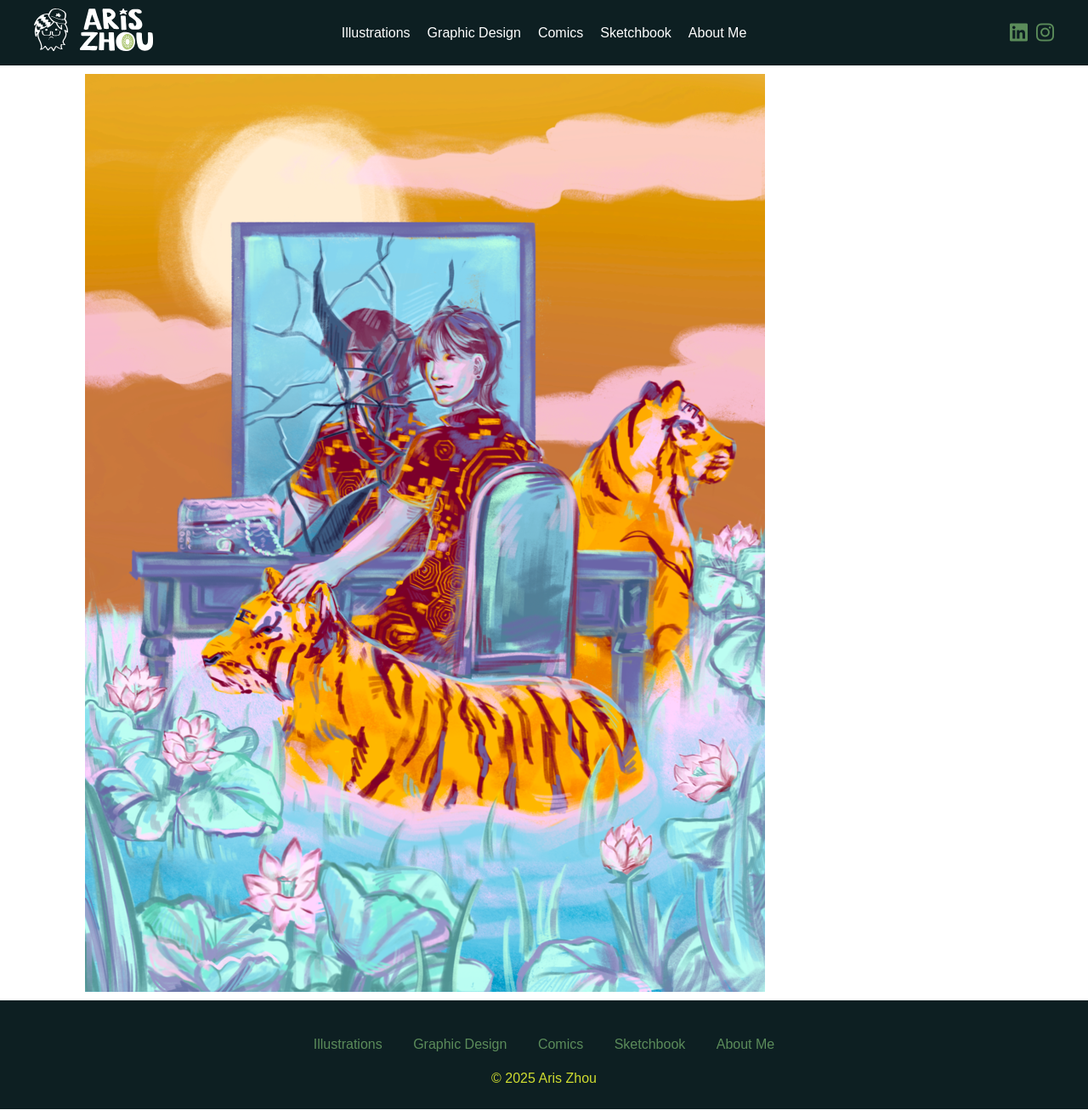
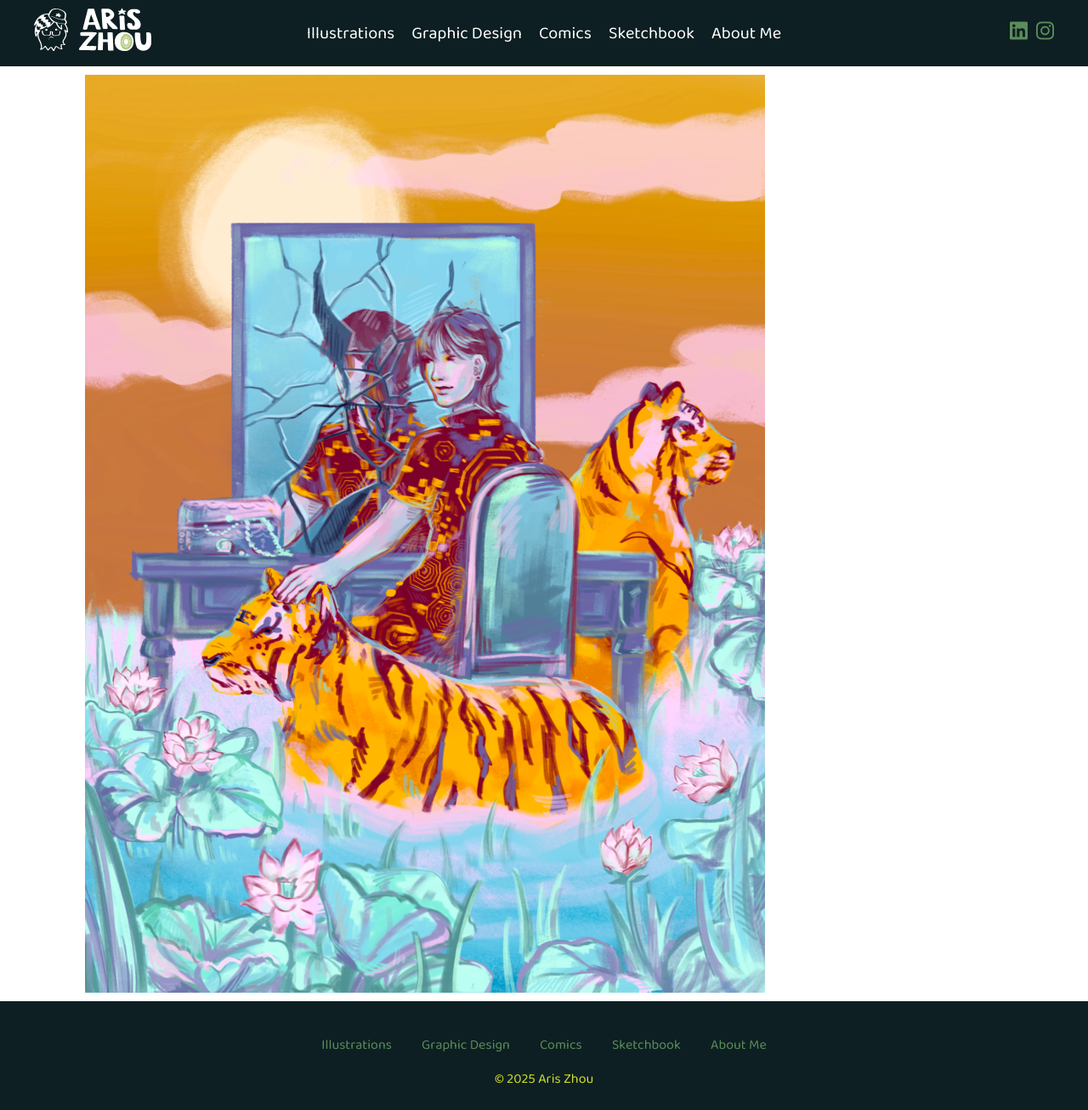
Before and after one commit to ArisHZhou/Portfolio, a Jekyll site: the page built from pages/visdev.html, in a window 1280 px wide. Shown: the whole page at 85% size. Built offline with Jekyll 4.4.1, drawn with Linux system fonts in a browser that asks for light colours; nearby versions of some CDN libraries.

Commit message:
font change baloo

```diff
--- a/_sass/_navigation.scss
+++ b/_sass/_navigation.scss
@@ -44,7 +44,7 @@
 .nav-link {
   color: white;
   text-decoration: none;
-  font-size: 1.6rem;
+  font-size: 2rem;
   transition: color 0.2s;
 
   &:hover {
--- a/_sass/_typography.scss
+++ b/_sass/_typography.scss
@@ -2,8 +2,10 @@
 @use 'variables';
 @use 'mixins';
 
+@import url('https://fonts.googleapis.com/css2?family=Baloo+2:wght@400;700&display=swap');
+
 body {
-  font-family: map.get(variables.$font-families, primary);
+  font-family: map.get(variables.$font-families, aris);
   font-size: map.get(variables.$font-sizes, base);
   line-height: 1.5;
   color: map.get(map.get(variables.$colors, neutral), gray-500);
--- a/_sass/_variables.scss
+++ b/_sass/_variables.scss
@@ -20,7 +20,8 @@ $colors: (
 $font-families: (
   primary: ('Arial', sans-serif),
   secondary: ('Georgia', serif),
-  mono: ('Courier New', monospace)
+  mono: ('Courier New', monospace),
+  aris: ('Baloo 2', sans-serif),
 );
 
 $font-sizes: (
```
Also changed, not shown: assets/images/logos/aris_logo.gif (added), assets/images/logos/aris_name.gif (added).
